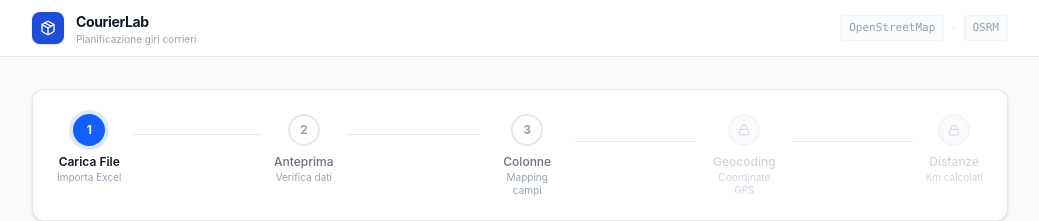
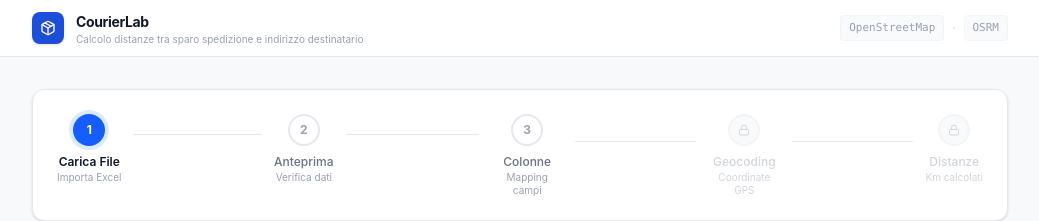
Before and after one commit to marcomeggiolaro/CourierLab, a Next.js app: page / in a window 1280 px wide. Shown: the top 221 px of the page, without its empty margins (120-1159 px from the left). Built offline with nearby package versions, Linux system fonts and the light colour scheme.

Commit message:
fix: aggiorna tagline header e metadata pagina

```diff
--- a/app/layout.tsx
+++ b/app/layout.tsx
@@ -6,9 +6,9 @@ import Header from '@/components/layout/Header';
 import './globals.css';
 
 export const metadata: Metadata = {
-  title: 'CourierLab — Pianificazione giri corrieri',
+  title: 'CourierLab — Calcolo distanze sparo/destinatario',
   description:
-    'Geocodifica indirizzi, calcola distanze stradali e ottimizza i giri dei corrieri.',
+    'Calcolo distanze tra sparo spedizione e indirizzo destinatario tramite OpenStreetMap.',
 };
 
 export default function RootLayout({
--- a/components/layout/Header.tsx
+++ b/components/layout/Header.tsx
@@ -26,7 +26,7 @@ export default function Header() {
               CourierLab
             </p>
             <p className="text-[10px] text-gray-400 mt-0.5">
-              Pianificazione giri corrieri
+              Calcolo distanze tra sparo spedizione e indirizzo destinatario
             </p>
           </div>
         </div>
```
